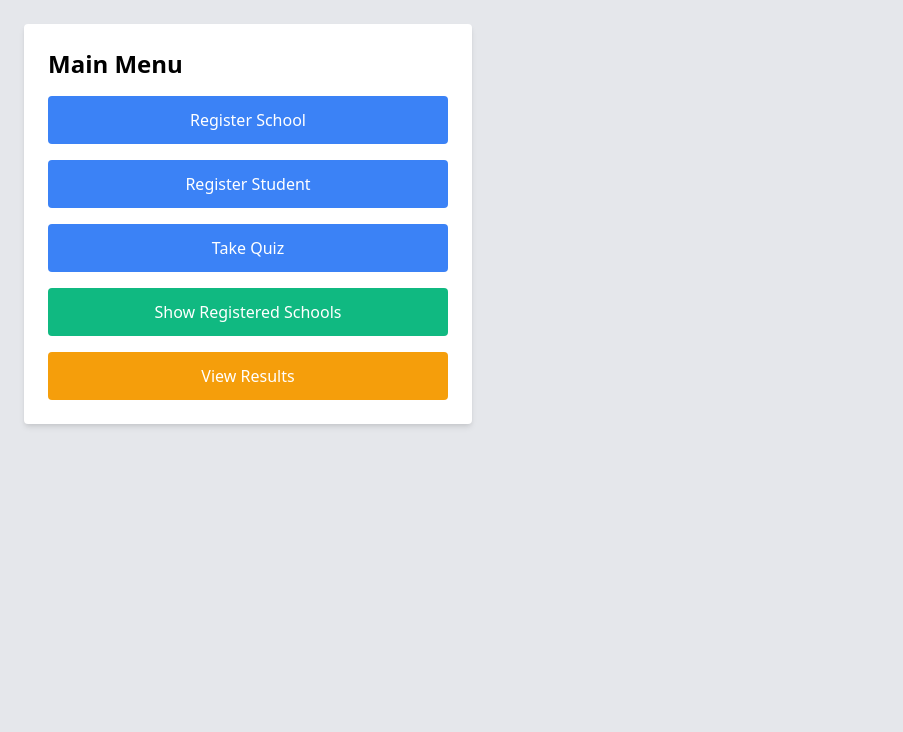
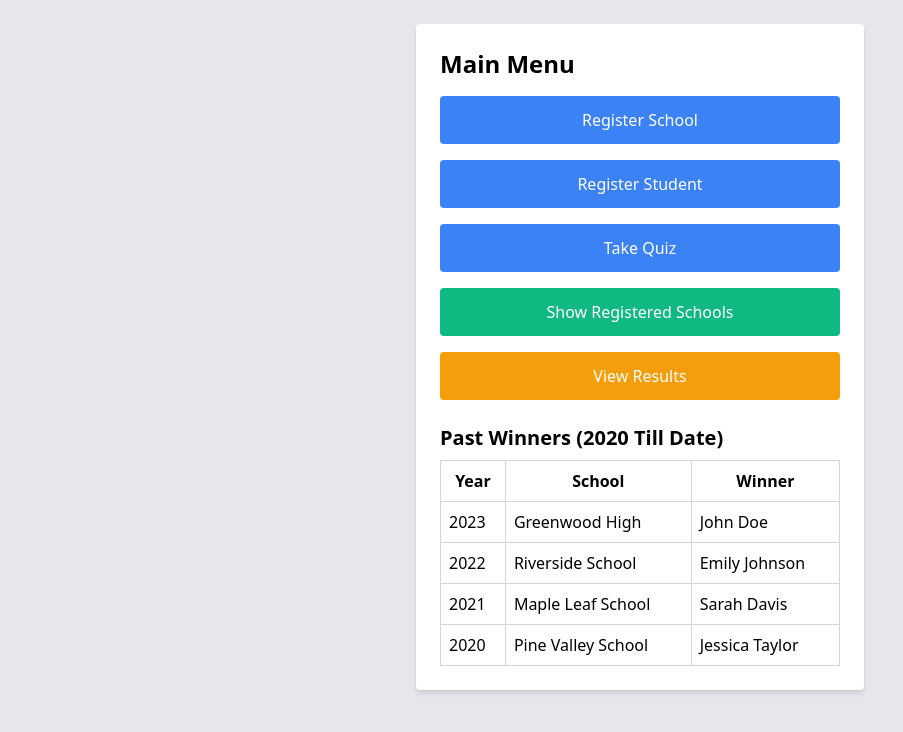
Before and after one commit to Samad-Ajijola/school-quiz, a plain HTML site: page Registration.html in a window 1280 px wide. Shown: the whole page, without its empty margins (0-903 px from the left). Drawn offline with nearby package versions, Linux system fonts and the light colour scheme.

Commit message:
Update 1

```diff
--- a/Registration.html
+++ b/Registration.html
@@ -27,7 +27,7 @@
     </style>
 </head>
 <body class="bg-gray-200 p-6">
-    <div class="max-w-md bg-white p-6 rounded shadow-md">
+    <div class="max-w-md bg-white p-6 rounded shadow-md mx-auto">
         <h1 class="text-2xl font-bold mb-4">Main Menu</h1>
         <div class="flex flex-col space-y-4">
             <a href="#" onclick="openModal('registerSchoolModal')" class="bg-blue-500 text-white rounded menu-button">Register School</a>
@@ -81,6 +81,43 @@
                 <div id="resultsList" class="mt-2 space-y-2"></div>
             </div>
         </div>
+        <!-- Section for Past Winners -->
+        <div class="mt-6">
+            <h2 class="text-xl font-bold mb-2">Past Winners (2020 Till Date)</h2>
+            <table class="min-w-full border-collapse border border-gray-300">
+                <thead>
+                    <tr>
+                        <th class="border border-gray-300 p-2">Year</th>
+                        <th class="border border-gray-300 p-2">School</th>
+                        <th class="border border-gray-300 p-2">Winner</th>
+                    </tr>
+                </thead>
+                <tbody>
+                    <tr>
+                        <td class="border border-gray-300 p-2">2023</td>
+                        <td class="border border-gray-300 p-2">Greenwood High</td>
+                        <td class="border border-gray-300 p-2">John Doe</td>
+                    </tr>
+
+                    <tr>
+                        <td class="border border-gray-300 p-2">2022</td>
+                        <td class="border border-gray-300 p-2">Riverside School</td>
+                        <td class="border border-gray-300 p-2">Emily Johnson</td>
+                    </tr>
+
+                    <tr>
+                        <td class="border border-gray-300 p-2">2021</td>
+                        <td class="border border-gray-300 p-2">Maple Leaf School</td>
+                        <td class="border border-gray-300 p-2">Sarah Davis</td>
+                    </tr>
+
+                    <tr>
+                        <td class="border border-gray-300 p-2">2020</td>
+                        <td class="border border-gray-300 p-2">Pine Valley School</td>
+                        <td class="border border-gray-300 p-2">Jessica Taylor</td>
+                    </tr>
+                </tbody>
+            </table>
     </div>
 
     <script src="registration.js"></script>
```
Also changed, not shown: index.html (+2 -2 lines), mainQuiz.js (line endings or trailing spaces), quiz.html (line endings or trailing spaces), registration.js (line endings or trailing spaces).
